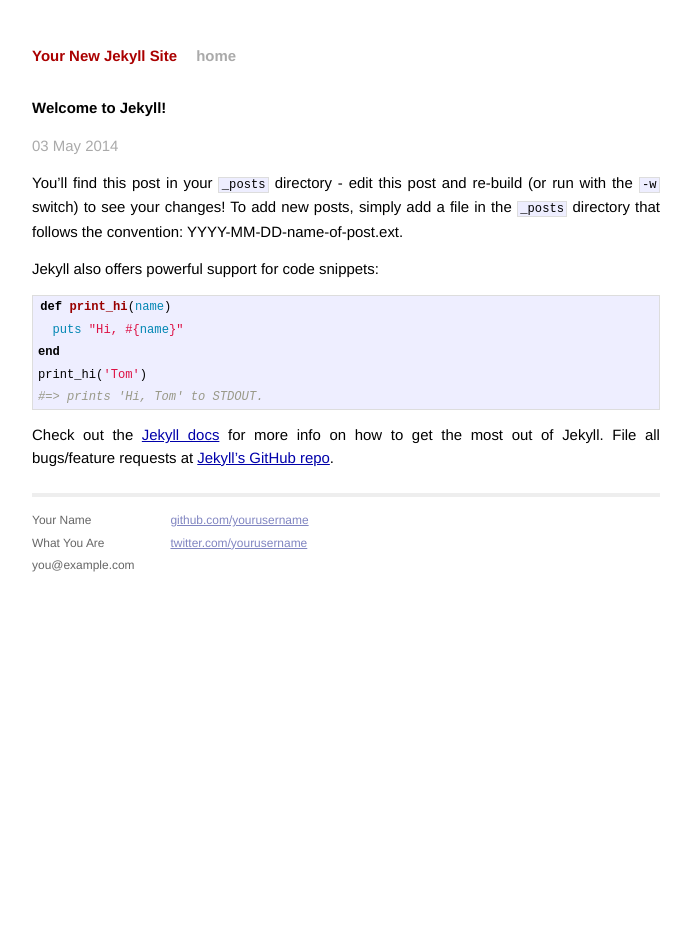
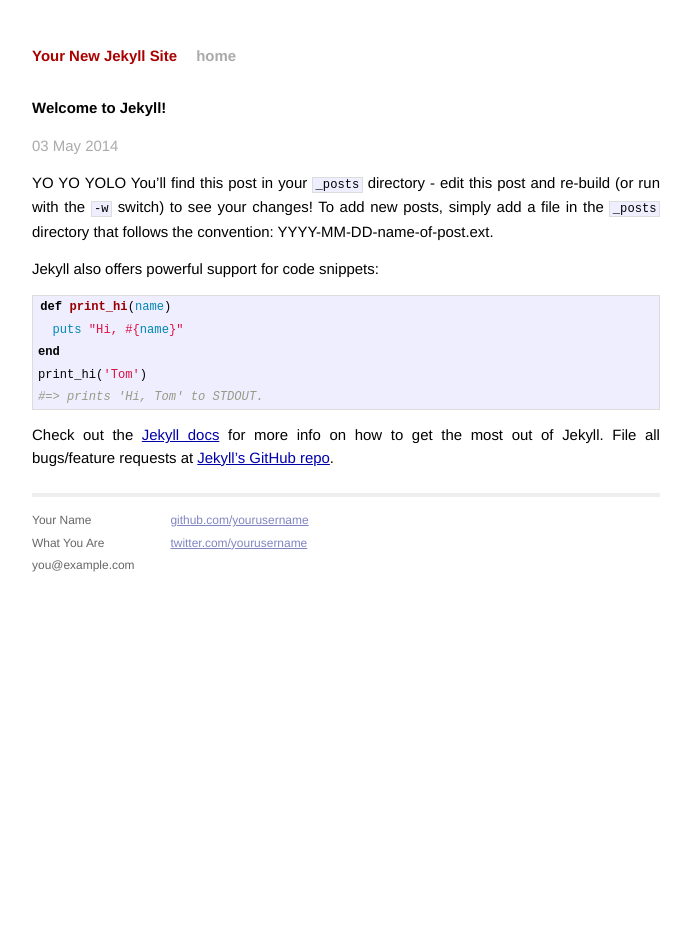
Before and after one commit to iamjames/jekyll, a Jekyll site: the page built from _posts/2014-05-03-welcome-to-jekyll.markdown, in a window 1280 px wide. Shown: the whole page, without its empty margins (294-985 px from the left). Built offline with Jekyll 4.4.1, drawn with Linux system fonts in a browser that asks for light colours; Markdown is read by kramdown in place of the engine named in the settings.

Commit message:
Update 2014-05-03-welcome-to-jekyll.markdown

```diff
--- a/_posts/2014-05-03-welcome-to-jekyll.markdown
+++ b/_posts/2014-05-03-welcome-to-jekyll.markdown
@@ -5,6 +5,7 @@ date:   2014-05-03 21:53:58
 categories: jekyll update
 ---
 
+YO YO YOLO
 You'll find this post in your `_posts` directory - edit this post and re-build (or run with the `-w` switch) to see your changes!
 To add new posts, simply add a file in the `_posts` directory that follows the convention: YYYY-MM-DD-name-of-post.ext.
 
```
